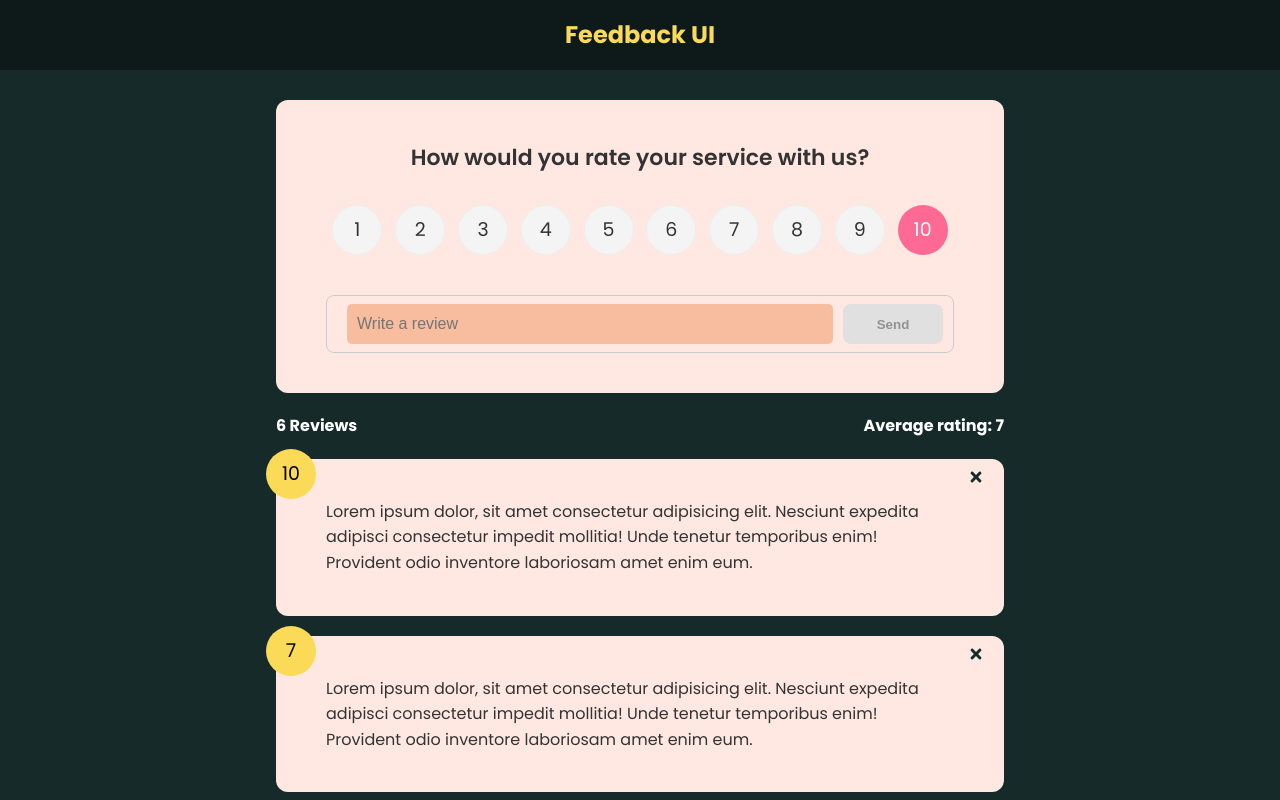
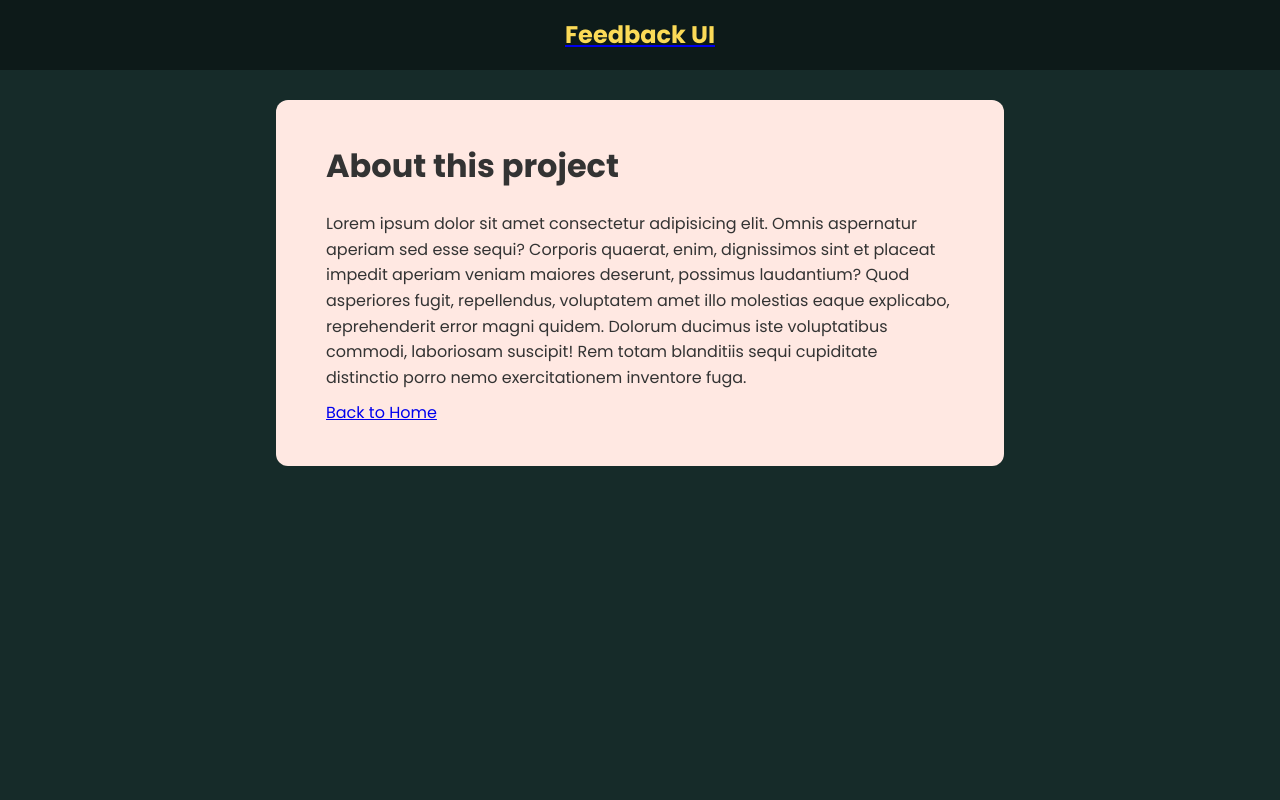
Before and after one commit to Leticijak/React-feedbacks, a React (Create React App) app: page /about in a window 1280 px wide. Shown: the top 800 px of the page. Built offline with nearby package versions, Linux system fonts and the light colour scheme.

Commit message:
cleaned up a bit added Layout

```diff
--- a/package.json
+++ b/package.json
@@ -10,6 +10,7 @@
     "react": "^17.0.2",
     "react-dom": "^17.0.2",
     "react-icons": "^4.3.1",
+    "react-router-dom": "^6.2.1",
     "react-scripts": "5.0.0",
     "uuid": "^8.3.2",
     "web-vitals": "^2.1.2"
--- a/src/App.js
+++ b/src/App.js
@@ -1,32 +1,15 @@
-import { useState } from "react"
-import feedbackData from "./data/feedbackData"
-import Header from "./components/Header"
-import FeedbackList from "./components/FeedbackList"
-import FeedbackStats from "./components/FeedbackStats"
-import FeedbackForm from "./components/FeedbackForm"
-import { v4 as uuidv4 } from "uuid"
+import AboutPage from "./pages/AboutPage"
+import HomePage from "./pages/HomePage"
+import { BrowserRouter as Router, Route, Routes } from "react-router-dom"
 
 function App() {
-  const [feedback, setFeedback] = useState(feedbackData)
-
-  const deleteFeedback = (id) => {
-    setFeedback(feedback.filter((feed) => feed.id !== id))
-  }
-
-  const addFeedback = (newFeedback) => {
-    newFeedback.id = uuidv4()
-    setFeedback([newFeedback, ...feedback])
-  }
-
   return (
-    <>
-      <Header />
-      <div className='container'>
-        <FeedbackForm handleAdd={addFeedback} />
-        <FeedbackStats feedback={feedback} />
-        <FeedbackList feedback={feedback} handleDelete={deleteFeedback} />
-      </div>
-    </>
+    <Router>
+      <Routes>
+        <Route path='/' exact element={<HomePage />} />
+        <Route path='/about' element={<AboutPage />} />
+      </Routes>
+    </Router>
   )
 }
 
--- /dev/null
+++ b/src/components/AboutIconLink.jsx
@@ -0,0 +1,14 @@
+import React from "react"
+import { FaQuestion } from "react-icons/fa"
+import { Link } from "react-router-dom"
+const AboutIconLink = () => {
+  return (
+    <div className='about-link'>
+      <Link to='/about'>
+        <FaQuestion size='2em' color='white' />
+      </Link>
+    </div>
+  )
+}
+
+export default AboutIconLink
--- /dev/null
+++ b/src/components/Layout.jsx
@@ -0,0 +1,16 @@
+import React from "react"
+import Header from "./Header"
+import { Link } from "react-router-dom"
+
+const Layout = ({ children }) => {
+  return (
+    <>
+      <Link to='/'>
+        <Header />
+      </Link>
+      <div className='container'>{children}</div>
+    </>
+  )
+}
+
+export default Layout
--- /dev/null
+++ b/src/pages/AboutPage.jsx
@@ -0,0 +1,30 @@
+import React from "react"
+import Card from "../components/shared/Card"
+import { Link } from "react-router-dom"
+import Layout from "../components/Layout"
+
+const AboutPage = () => {
+  return (
+    <Layout>
+      <Card>
+        <div className='about'>
+          <h1>About this project</h1>
+
+          <p>
+            Lorem ipsum dolor sit amet consectetur adipisicing elit. Omnis
+            aspernatur aperiam sed esse sequi? Corporis quaerat, enim,
+            dignissimos sint et placeat impedit aperiam veniam maiores deserunt,
+            possimus laudantium? Quod asperiores fugit, repellendus, voluptatem
+            amet illo molestias eaque explicabo, reprehenderit error magni
+            quidem. Dolorum ducimus iste voluptatibus commodi, laboriosam
+            suscipit! Rem totam blanditiis sequi cupiditate distinctio porro
+            nemo exercitationem inventore fuga.
+          </p>
+          <Link to='/'>Back to Home</Link>
+        </div>
+      </Card>
+    </Layout>
+  )
+}
+
+export default AboutPage
--- /dev/null
+++ b/src/pages/HomePage.jsx
@@ -0,0 +1,31 @@
+import React from "react"
+import Layout from "../components/Layout"
+import FeedbackStats from "../components/FeedbackStats"
+import FeedbackForm from "../components/FeedbackForm"
+import FeedbackList from "../components/FeedbackList"
+import { useState } from "react"
+import feedbackData from "../data/feedbackData"
+import { v4 as uuidv4 } from "uuid"
+import AboutIconLink from "../components/AboutIconLink"
+const HomePage = () => {
+  const [feedback, setFeedback] = useState(feedbackData)
+
+  const deleteFeedback = (id) => {
+    setFeedback(feedback.filter((feed) => feed.id !== id))
+  }
+
+  const addFeedback = (newFeedback) => {
+    newFeedback.id = uuidv4()
+    setFeedback([newFeedback, ...feedback])
+  }
+  return (
+    <Layout>
+      <FeedbackForm handleAdd={addFeedback} />
+      <FeedbackStats feedback={feedback} />
+      <FeedbackList feedback={feedback} handleDelete={deleteFeedback} />
+      <AboutIconLink />
+    </Layout>
+  )
+}
+
+export default HomePage
```
Also changed, not shown: 1 other file (tests, documents, lock files or other folders).
